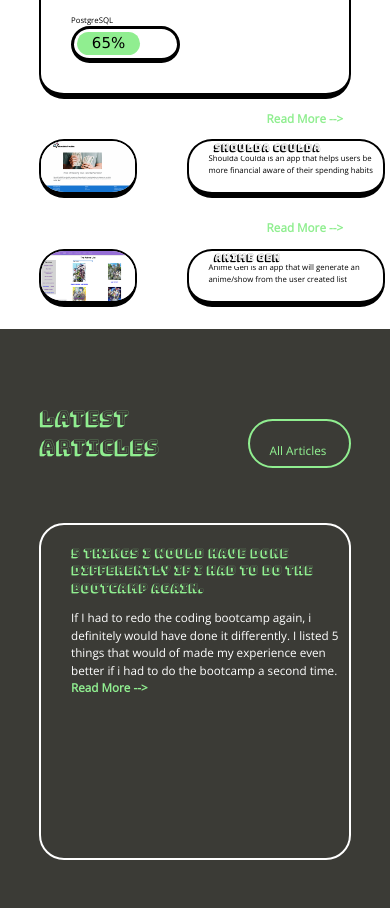
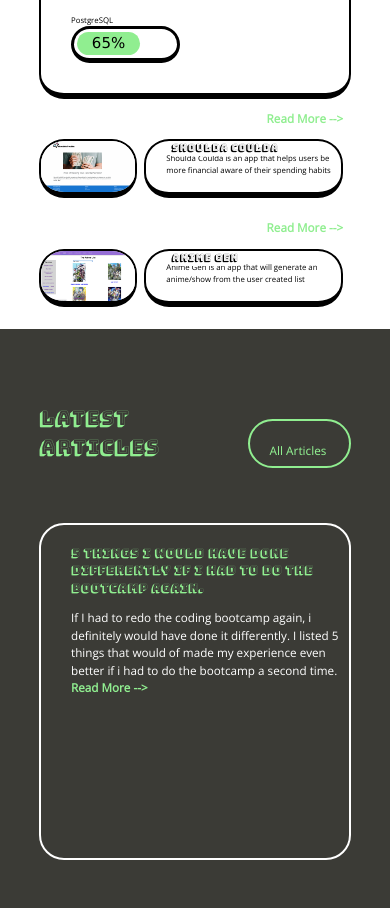
Before and after one commit to StudentCZ/my-website, a React (Create React App) app: page / in a window 390 px wide. Shown: the part 980-1888 px from the top of the page. Built offline with nearby package versions, Linux system fonts and the light colour scheme.

Commit message:
fixed margin for mobile view textbox

```diff
--- a/src/components/ProjectImageBar.module.css
+++ b/src/components/ProjectImageBar.module.css
@@ -1,7 +1,7 @@
 .containerOne {
   display: flex;
   flex-direction: row;
-  margin-bottom: 40px;
+  margin-bottom: 2vw;
 }
 
 .projectImage {
@@ -87,4 +87,7 @@
   .containerTwo {
     margin-bottom: 3vw;
   }
+  .projectText {
+    margin-left: 2vw;
+  }
 }
```
